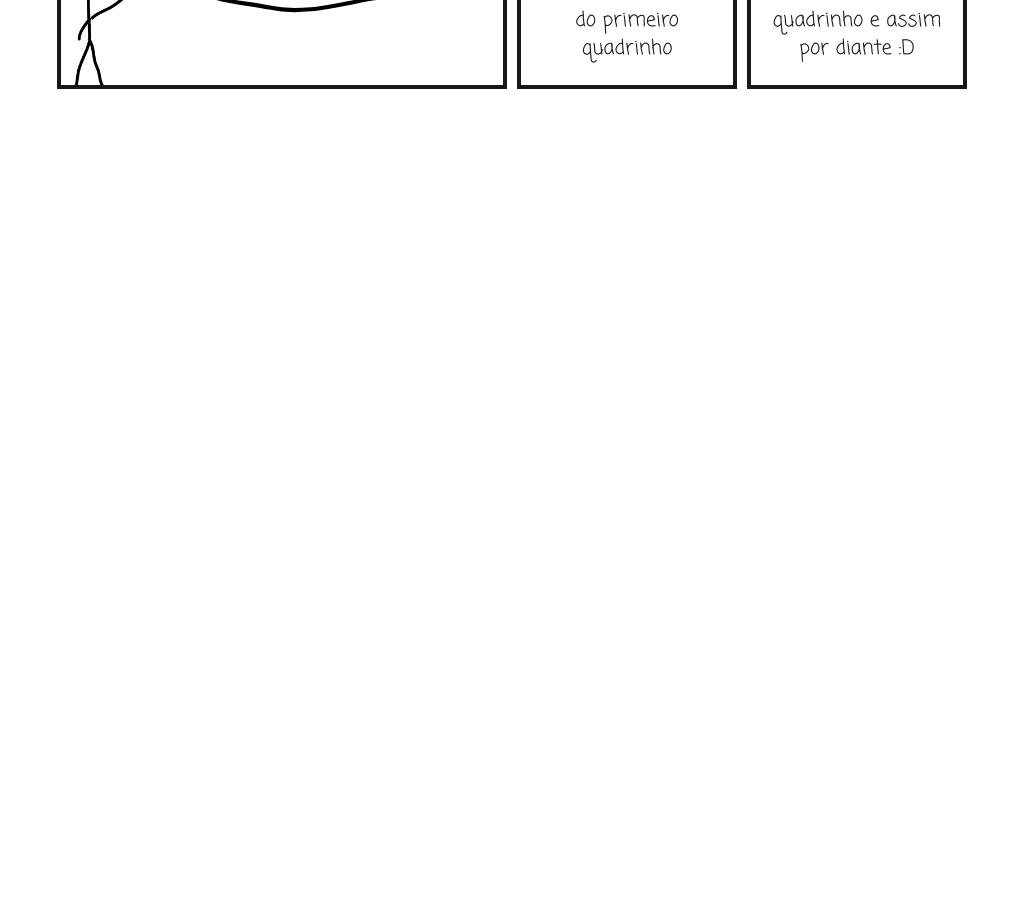
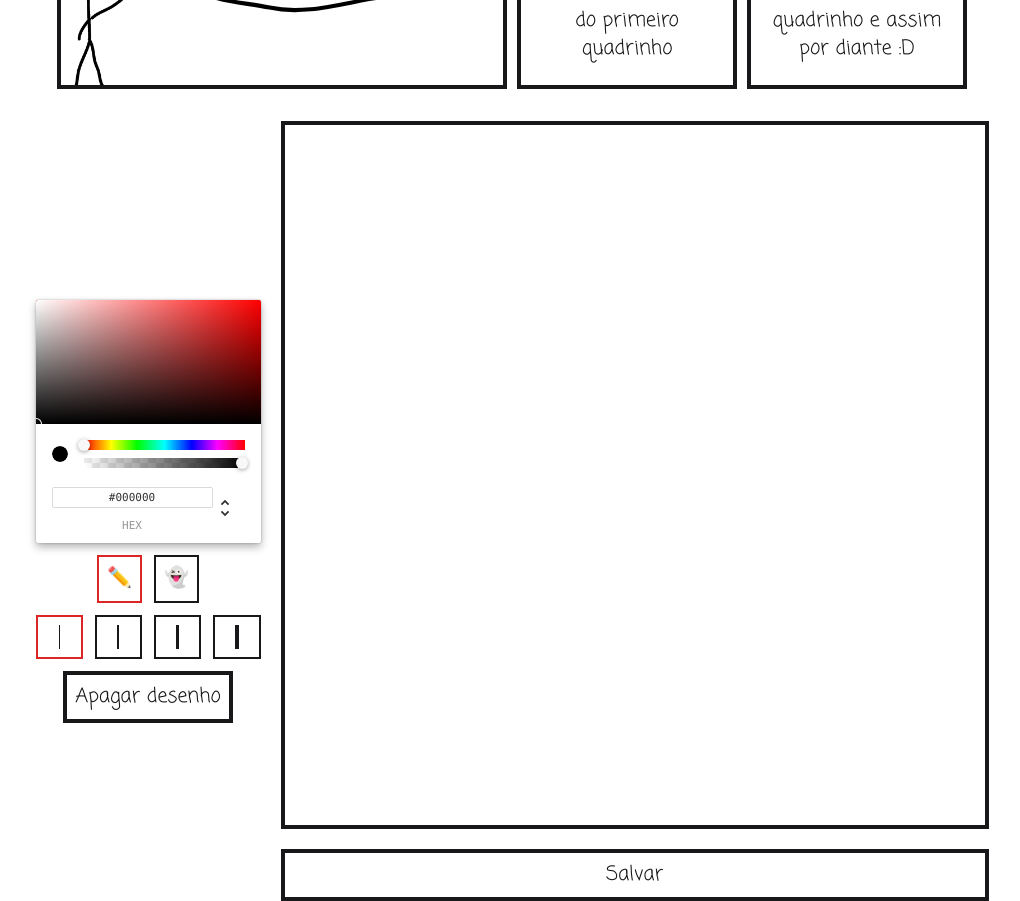
Before and after one commit to insper-tecnologias-web/projeto-3-equipe-legal-2, a Next.js app: page / in a window 1280 px wide. Shown: the part 720-1621 px from the top of the page, without its empty margins (128-1148 px from the left). Before the commit the page ends 809 px from the top, so only its background shows below. Built offline with nearby package versions, Linux system fonts and the light colour scheme; no server answers.

Commit message:
indica qual pincel está selecionado

```diff
--- a/src/app/page.tsx
+++ b/src/app/page.tsx
@@ -1,3 +1,4 @@
+import { Canvas } from '@/components/canvas';
 import { Form } from '@/components/form';
 import Image from 'next/image';
 
@@ -59,6 +60,7 @@ export default function Home() {
           </div>
         </div>
       </main>
+      <Canvas w={700} h={700} />
     </div>
   );
 }
--- a/src/components/canvas.tsx
+++ b/src/components/canvas.tsx
@@ -1,9 +1,8 @@
 'use client';
 
 import { useDraw } from '@/hooks/useDraw';
-import { comicService } from '@/services/comic';
+import { useState } from 'react';
 import { ChromePicker } from 'react-color';
-import { useState } from 'react';
 
 type Draw = {
   ctx: CanvasRenderingContext2D;
@@ -14,8 +13,8 @@ type Draw = {
 export function Canvas({
   w,
   h,
-  gameId,
-  round,
+  // gameId,
+  // round,
 }: {
   w: number;
   h: number;
@@ -25,6 +24,8 @@ export function Canvas({
   const { canvasRef, onMouseDown, clear } = useDraw(drawLine);
   const [color, setColor] = useState<string>('#000000');
   const [lineWidth, setLineWidth] = useState<number>(3);
+  const [isDrawing, setIsDrawing] = useState(true);
+  const [save, setSave] = useState(true);
 
   function drawLine({ ctx, currentPoint, prevPoint }: Draw) {
     const startPoint = prevPoint ?? currentPoint;
@@ -43,6 +44,7 @@ export function Canvas({
   }
 
   const setDraw = () => {
+    setIsDrawing(true);
     const canvas = canvasRef.current;
     if (!canvas) return;
 
@@ -53,6 +55,7 @@ export function Canvas({
   };
 
   const setErase = () => {
+    setIsDrawing(false);
     const canvas = canvasRef.current;
     if (!canvas) return;
 
@@ -62,12 +65,13 @@ export function Canvas({
     ctx.globalCompositeOperation = 'destination-out';
   };
 
-  async function saveImage() {
+  async function toggleSave() {
     const canvas = canvasRef.current;
     if (!canvas) return;
 
-    const image = canvas.toDataURL();
-    await comicService.addDrawing(gameId, image, round);
+    setSave((prev) => !prev);
+    // const image = canvas.toDataURL();
+    // await comicService.addDrawing(gameId, image, round);
   }
 
   return (
@@ -81,42 +85,42 @@ export function Canvas({
           />
           <div className="flex gap-3">
             <button
-              className="border-2 border-zinc-900 p-2 text-xl"
+              className={`border-2  p-2 text-xl ${isDrawing ? 'border-red-600' : 'border-zinc-900'}`}
               onClick={setDraw}
             >
               ✏️
             </button>
             <button
-              className="border-2 border-zinc-900 p-2 text-xl"
+              className={`border-2  p-2 text-xl ${!isDrawing ? 'border-red-600' : 'border-zinc-900'}`}
               onClick={setErase}
             >
               👻
             </button>
           </div>
-          <div className="flex gap-3">
+          <div className="flex gap-3 w-full">
             <button
-              className="border-2 border-zinc-900 p-2 text-xl"
+              className={`border-2 flex justify-center flex-1 p-2 text-xl ${lineWidth === 3 ? 'border-red-600' : 'border-zinc-900'}`}
               onClick={() => setLineWidth(3)}
             >
-              3
+              <span className="w-[1px] h-6 bg-zinc-900 block"></span>
             </button>
             <button
-              className="border-2 border-zinc-900 p-2 text-xl"
+              className={`border-2 flex justify-center p-2 flex-1 text-xl ${lineWidth === 5 ? 'border-red-600' : 'border-zinc-900'}`}
               onClick={() => setLineWidth(5)}
             >
-              5
+              <span className="w-[2px] h-6 bg-zinc-900 block"></span>
             </button>
             <button
-              className="border-2 border-zinc-900 p-2 text-xl"
+              className={`border-2 flex justify-center p-2 flex-1 text-xl ${lineWidth === 8 ? 'border-red-600' : 'border-zinc-900'}`}
               onClick={() => setLineWidth(8)}
             >
-              8
+              <span className="w-[3px] h-6 bg-zinc-900 block"></span>
             </button>
             <button
-              className="border-2 border-zinc-900 p-2 text-xl"
+              className={`border-2 flex justify-center p-2 flex-1 text-xl ${lineWidth === 10 ? 'border-red-600' : 'border-zinc-900'}`}
               onClick={() => setLineWidth(10)}
             >
-              10
+              <span className="w-[4px] h-6 bg-zinc-900 block"></span>
             </button>
           </div>
           <button
@@ -126,6 +130,7 @@ export function Canvas({
             Apagar desenho
           </button>
         </div>
+        <div className="flex flex-col gap-5">
           <canvas
             onMouseDown={onMouseDown}
             ref={canvasRef}
@@ -133,13 +138,14 @@ export function Canvas({
             height={h}
             className="border-4 border-zinc-900"
           />
-      </div>
           <button
             className="border-4 border-zinc-900 p-2 text-xl semibold w-fit]"
-        onClick={saveImage}
+            onClick={toggleSave}
           >
-        Salvar
+            {save ? 'Salvar' : 'Editar'}
           </button>
+        </div>
+      </div>
     </div>
   );
 }
```
Lines whose indentation alone changed are shown as unchanged.
